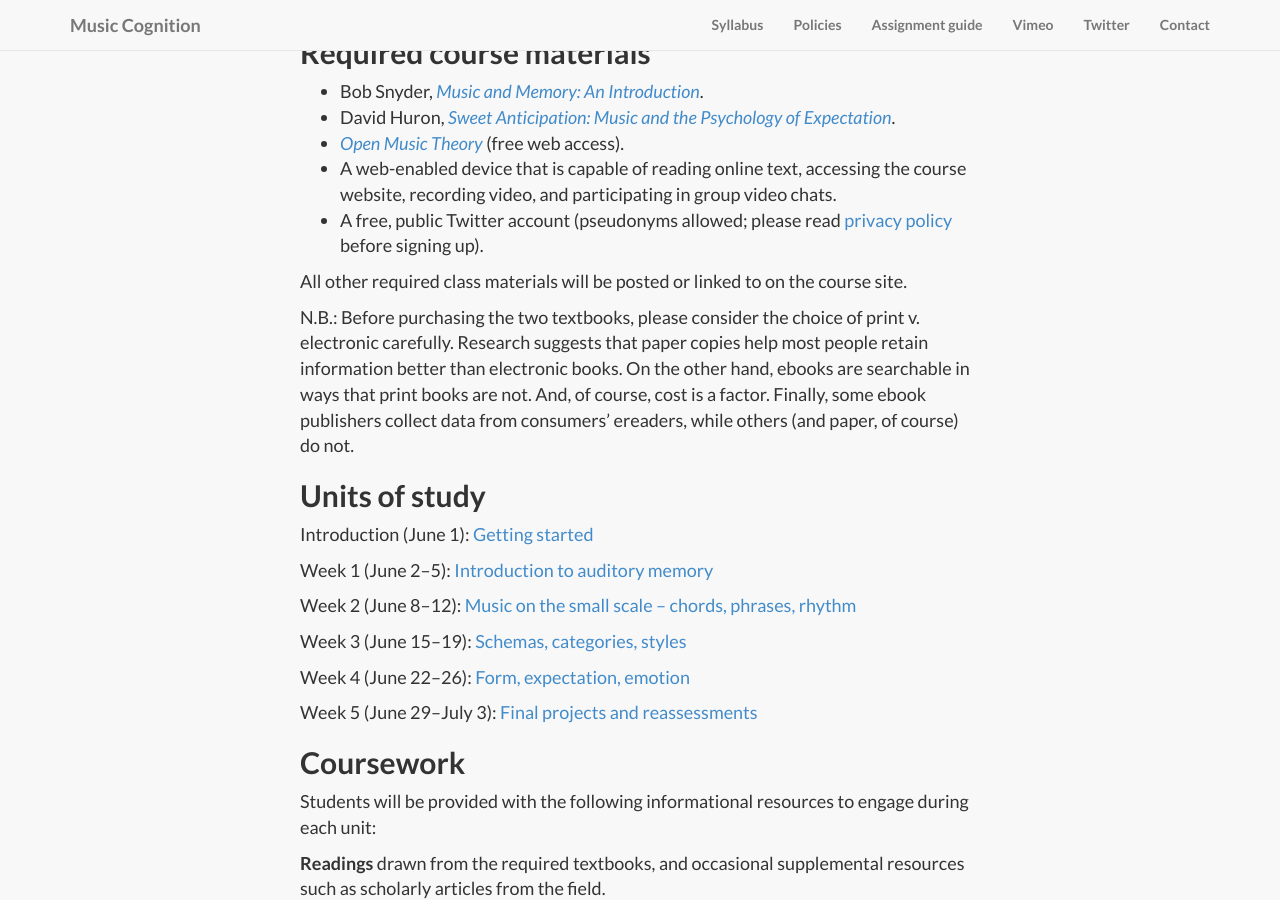
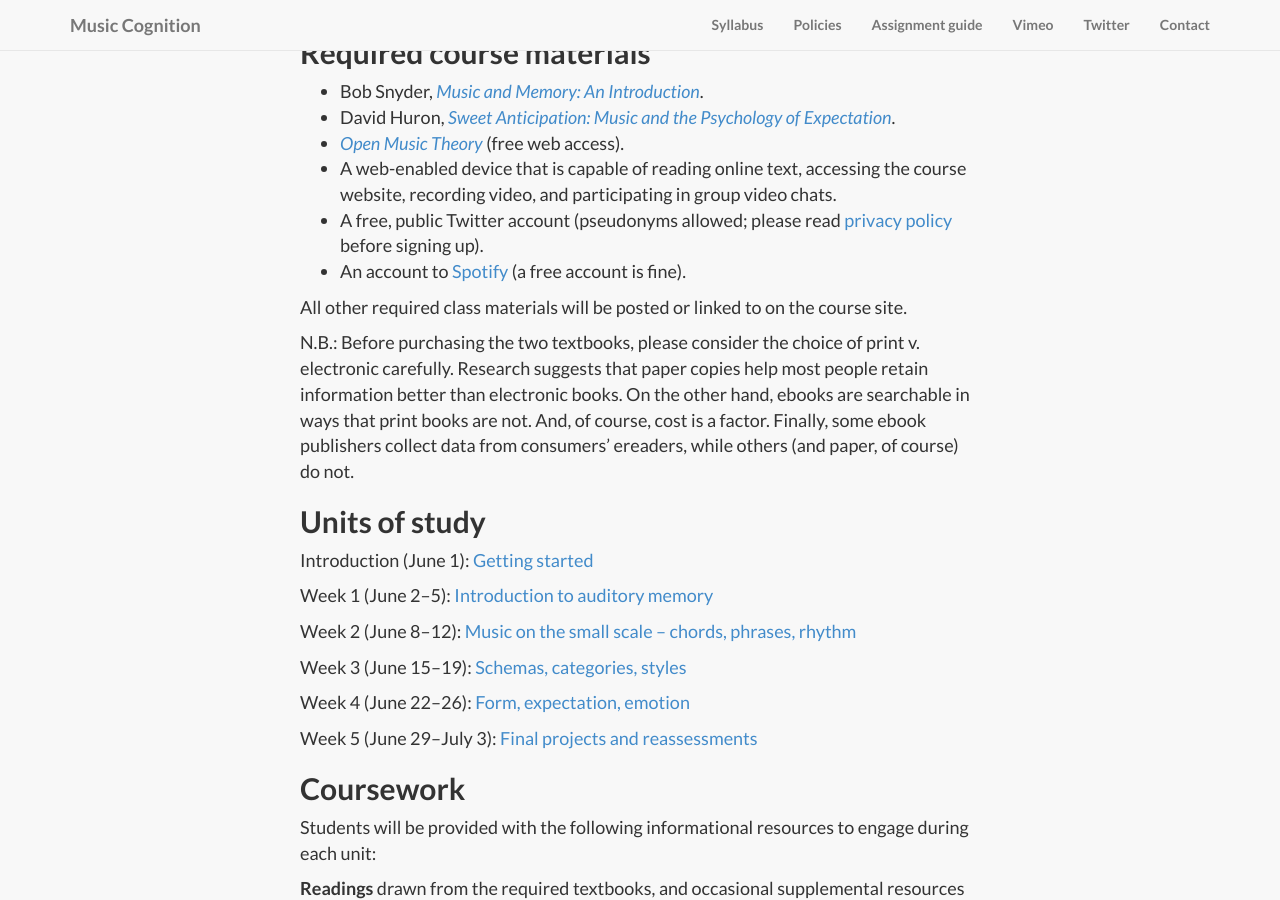
Before and after one commit to kshaffer/cognition, a Jekyll site: the page built from syllabus.md, in a window 1280 px wide and 900 px high, scrolled down 2151 px. Built offline with Jekyll 4.4.1, drawn with Linux system fonts in a browser that asks for light colours; nearby versions of some CDN libraries; library files that are not in the unit come from our copies.

Commit message:
add Spotify to syllabus

```diff
--- a/syllabus.md
+++ b/syllabus.md
@@ -41,6 +41,7 @@ Because music cognition is a heavily interdisciplinary field, I do not expect al
 - [*Open Music Theory*](http://www.openmusictheory.com) (free web access).
 - A web-enabled device that is capable of reading online text, accessing the course website, recording video, and participating in group video chats.
 - A free, public Twitter account (pseudonyms allowed; please read [privacy policy](https://twitter.com/privacy?lang=en) before signing up).
+- An account to [Spotify](http://www.spotify.com) (a free account is fine).
 
 All other required class materials will be posted or linked to on the course site.
 
```
